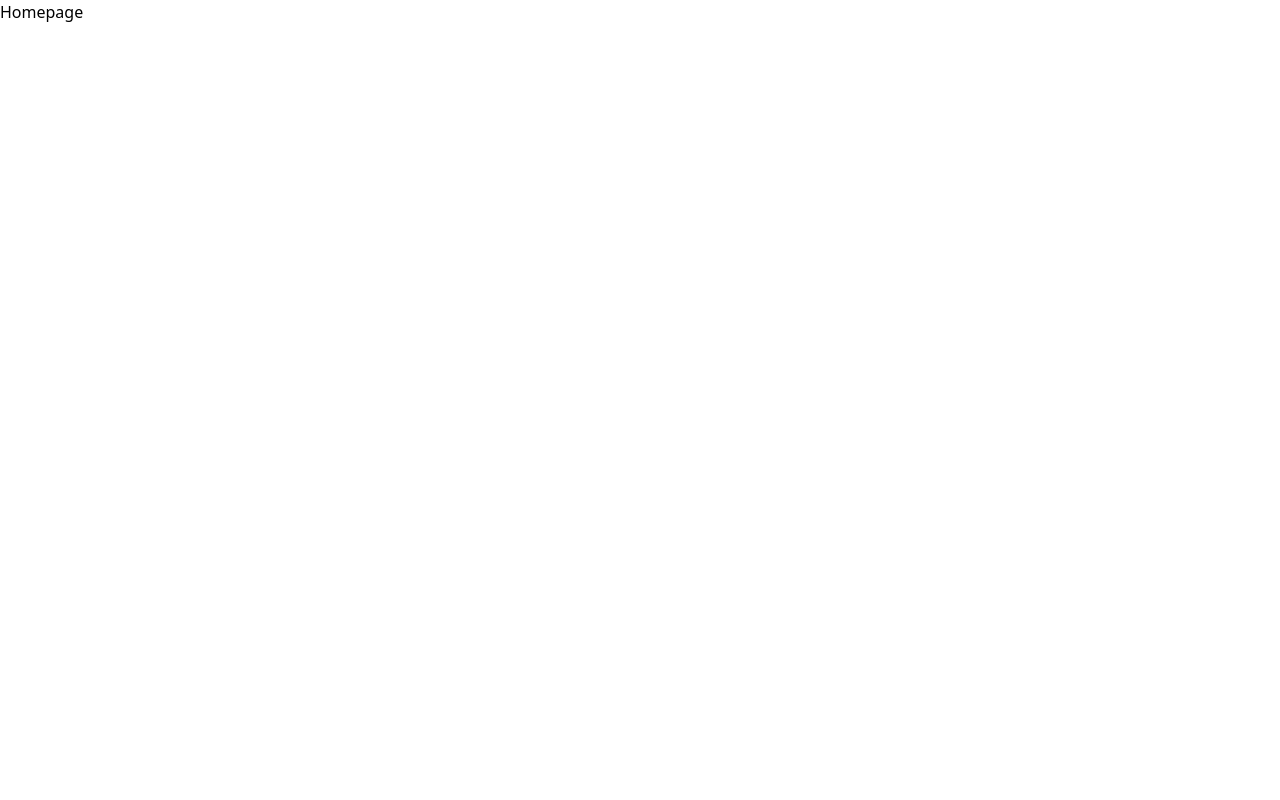
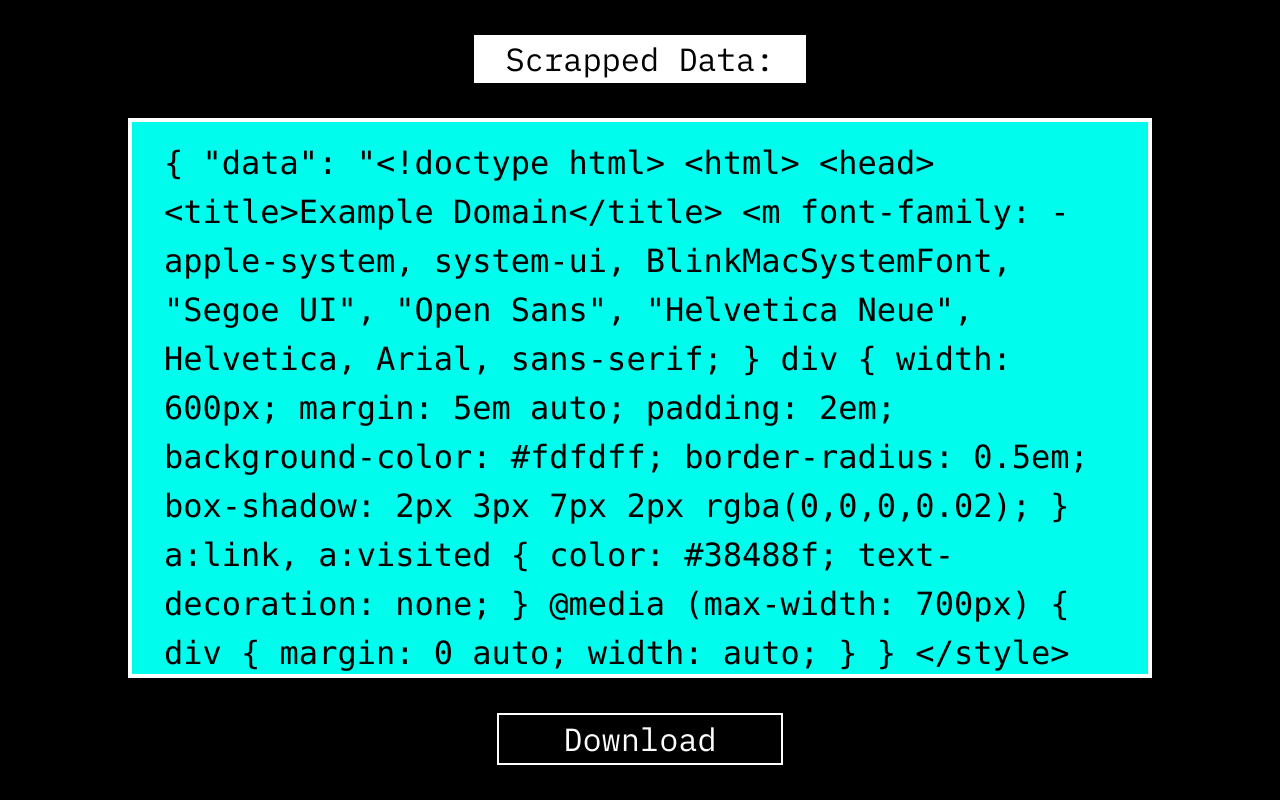
Before and after one commit to singodiyashubham87/ScrapeIt, a React (Vite) app: page /homepage in a window 1280 px wide. Built offline with nearby package versions, Linux system fonts and the light colour scheme.

Commit message:
homepage done

```diff
--- a/src/pages/Homepage.jsx
+++ b/src/pages/Homepage.jsx
@@ -1,6 +1,79 @@
 function Homepage(){
     return (
-        <h1>Homepage</h1>
+        <div className="homepageContainer font-primary h-[100vh] w-[100%] bg-black flex flex-col items-center justify-evenly">
+            <span className="bg-white text-[2rem] px-[2rem]">Scrapped Data:</span>
+            <p className="scrapedData bg-primary max-w-[90%] vsm:w-[80%] max-h-[70%] overflow-y-auto text-black md:text-[1.5rem] xl:text-[2rem] vvsm:text-[1rem] py-[1rem] px-[4rem] vvsm:px-[2rem] border-4 border-white"> <code>{`{
+  "data": "<!doctype html>
+<html>
+<head>
+    <title>Example Domain</title>
+
+    <m        font-family: -apple-system, system-ui, BlinkMacSystemFont, "Segoe UI", "Open Sans", "Helvetica Neue", Helvetica, Arial, sans-serif;
+
+    }
+    div {
+        width: 600px;
+        margin: 5em auto;
+        padding: 2em;
+        background-color: #fdfdff;
+        border-radius: 0.5em;
+        box-shadow: 2px 3px 7px 2px rgba(0,0,0,0.02);
+    }
+    a:link, a:visited {
+        color: #38488f;
+        text-decoration: none;
+    }
+    @media (max-width: 700px) {
+        div {
+            margin: 0 auto;
+            width: auto;
+        }
+    }
+    </style>
+</head>
+
+<body>
+<div>
+    <h1>Example Domain</h1>
+    <p>This domain is for use in illustrative examples in documents. You may use this
+    domain in literature without prior coordination or asking for permission.</p>
+    <p><a href="https://www.iana.org/domains/example">More information...</a></p>
+</div>
+</body>
+</html>
+        width: 600px;
+        margin: 5em auto;
+        padding: 2em;
+        background-color: #fdfdff;
+        border-radius: 0.5em;
+        box-shadow: 2px 3px 7px 2px rgba(0,0,0,0.02);
+    }
+    a:link, a:visited {
+        color: #38488f;
+        text-decoration: none;
+    }
+    @media (max-width: 700px) {
+        div {
+            margin: 0 auto;
+            width: auto;
+        }
+    }
+    </style>
+</head>
+
+<body>
+<div>
+    <h1>Example Domain</h1>
+    <p>This domain is for use in illustrative examples in documents. You may use this
+    domain in literature without prior coordination or asking for permission.</p>
+    <p><a href="https://www.iana.org/domains/example">More information...</a></p>
+</div>
+</body>
+</html>
+"
+}`}</code></p>
+            <button className="download bg-transparent text-[1.2rem] vsm:text-[1.5rem] md:text-[2rem] text-white px-16 hover:bg-white hover:text-black border-2 border-white">Download</button>
+        </div>
     );
 }
 
--- a/tailwind.config.js
+++ b/tailwind.config.js
@@ -12,6 +12,7 @@ export default {
       },
       screens: {
         'vsm': '406px',
+        'vvsm': '100px',
       },
     },
   },
```
